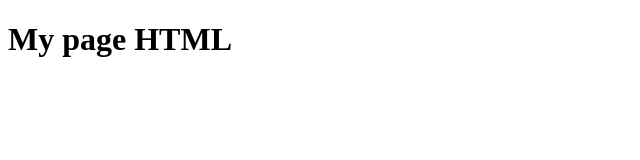
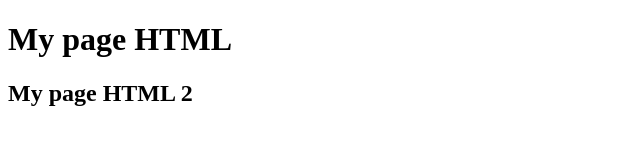
Before and after one commit to morganOliveira2018/gama-no-github, a plain HTML site: page index.html in a window 1280 px wide. Shown: the whole page, without its empty margins (0-640 px from the left). Drawn offline with Linux system fonts and the light colour scheme.

Commit message:
arquivo index.html atualizado novamente

```diff
--- a/index.html
+++ b/index.html
@@ -8,5 +8,6 @@
 </head>
 <body>
     <h1>My page HTML</h1>
+    <h2>My page HTML 2</h2>
 </body>
 </html>
```
